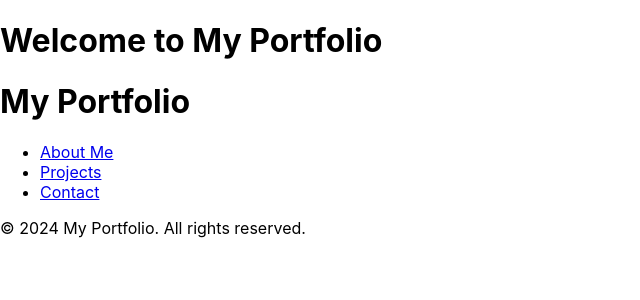
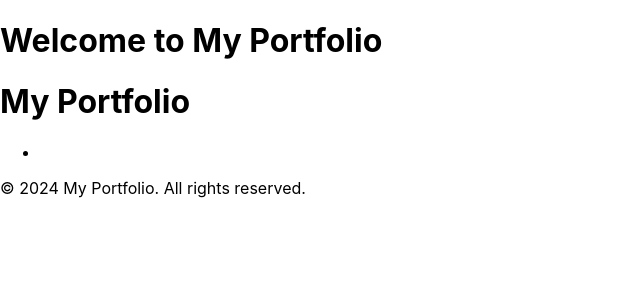
Before and after one commit to Aurore-Cr/devoir-bilan-5-monportefolio, a React (Create React App) app: page /contact in a window 1280 px wide. Shown: the top 300 px of the page, without its empty margins (0-640 px from the left). Built offline with nearby package versions, Linux system fonts and the light colour scheme.

Commit message:
ajout des pages + routes

```diff
--- a/src/App.jsx
+++ b/src/App.jsx
@@ -1,6 +1,12 @@
 import React from "react";
+import { BrowserRouter, Routes, Route } from "react-router-dom";
 import Header from "./components/Header";
 import Footer from "./components/Footer";
+import Contact from "./components/Contact";
+import Mentions from "./components/Mentions";
+import Portefolio from "./components/Portefolio";
+import Home from "./components/Home";
+import Services from "./components/Services";
 
 function App() {
   return (
@@ -12,13 +18,15 @@ function App() {
         <nav>
           <ul>
             <li>
-              <a href="#about">About Me</a>
-            </li>
-            <li>
-              <a href="#projects">Projects</a>
-            </li>
-            <li>
-              <a href="#contact">Contact</a>
+              <BrowserRouter>
+                <Routes>
+                  <Route path="/" component={Home} />
+                  <Route exact path="/services" component={Services} />
+                  <Route exact path="/portefolio" component={Portefolio} />
+                  <Route exact path="/contact" component={Contact} />
+                  <Route exact path="/mentions" component={Mentions} />
+                </Routes>
+              </BrowserRouter>
             </li>
           </ul>
         </nav>
--- /dev/null
+++ b/src/pages/Contact.jsx
@@ -0,0 +1,26 @@
+function Contact() {
+  return (
+    <div className="Contact-page">
+      <h2>Contact Me</h2>
+      <form className="Contact-form">
+        <label>
+          Name:
+          <input type="text" name="name" required />
+        </label>
+        <br />
+        <label>
+          Email:
+          <input type="email" name="email" required />
+        </label>
+        <br />
+        <label>
+          Message:
+          <textarea name="message" required></textarea>
+        </label>
+        <br />
+        <button type="submit">Send</button>
+      </form>
+    </div>
+  );
+}
+export default Contact;
--- /dev/null
+++ b/src/pages/Home.jsx
@@ -0,0 +1,9 @@
+function Home() {
+  return (
+    <div className="Home">
+      <h1>Welcome to My Portfolio</h1>
+      <p>This is the home page of my personal portfolio website.</p>
+    </div>
+  );
+}
+export default Home;
--- /dev/null
+++ b/src/pages/Mentions.jsx
@@ -0,0 +1,9 @@
+function Mentions() {
+  return (
+    <div className="Mentions">
+      <h2>Mentions Légales</h2>
+      <p>Bienvenue sur la page des mentions légales de mon portfolio.</p>
+    </div>
+  );
+}
+export default Mentions;
--- /dev/null
+++ b/src/pages/Portefolio.jsx
@@ -0,0 +1,9 @@
+function Portefolio() {
+  return (
+    <div className="Portefolio">
+      <h2>My Projects</h2>
+      <p>Here are some of the projects I've worked on recently.</p>
+    </div>
+  );
+}
+export default Portefolio;
--- /dev/null
+++ b/src/pages/Services.jsx
@@ -0,0 +1,9 @@
+function Services() {
+  return (
+    <div className="Services">
+      <h2>Our Services</h2>
+      <p>We offer a wide range of services to meet your needs.</p>
+    </div>
+  );
+}
+export default Services;
```
